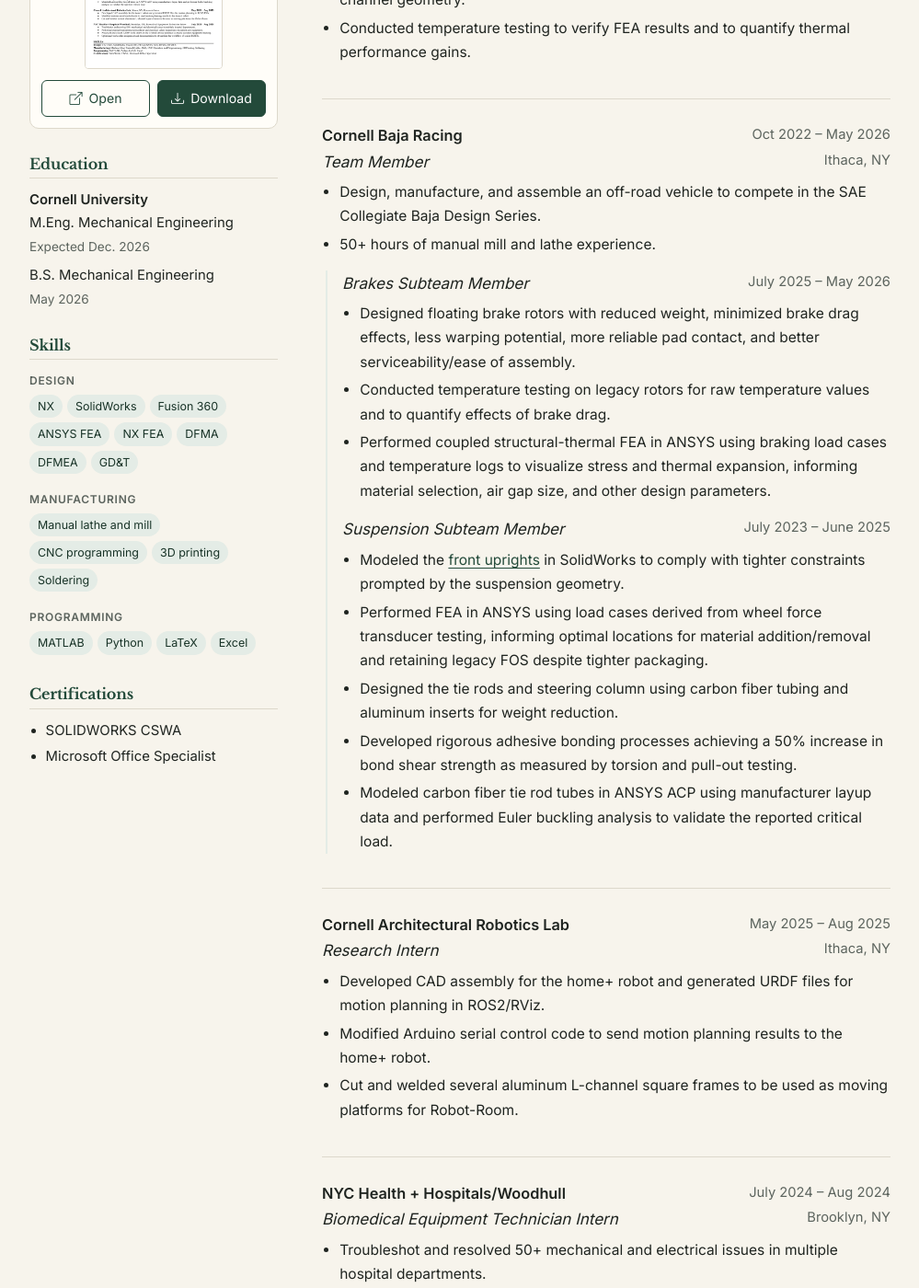
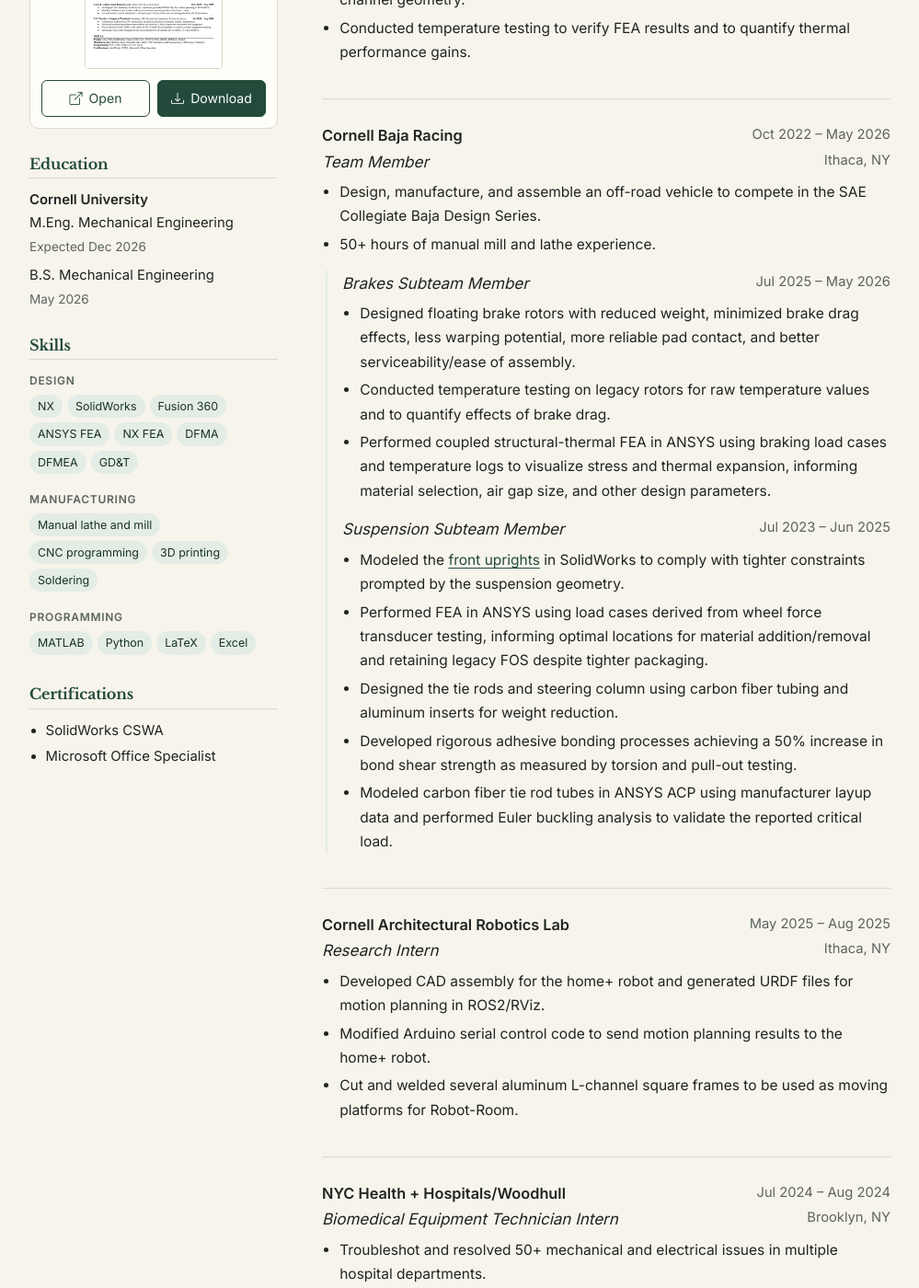
Before and after one commit to lminutello/LukasMinutello, a Jekyll site: the page built from _pages/resume.html, in a window 1280 px wide and 1400 px high, scrolled down 313 px. Shown: the whole window at 92% size, without its empty margins (140-1139 px from the left). Built offline with Jekyll 4.4.1, drawn with Linux system fonts in a browser that asks for light colours.

Commit message:
Sync resume with Google Doc; switch contact email back to Cornell
- New PDF exported from the resume doc (abbreviated months, 50+, Arduino,
  Fusion 360, GD&T, CSWA, no coursework, links to this site) and preview
- Typed resume dates/cert name match the doc
- Contact email back to lsm229@cornell.edu until graduation

Co-Authored-By: Claude Opus 5.5 <noreply@anthropic.com>
Claude-Session: https://claude.ai/code/session_01APgtAAANrpUwGP3NcpSnbC

```diff
--- a/_config.yml
+++ b/_config.yml
@@ -19,7 +19,7 @@ baseurl                  : "/LukasMinutello" # Set this to your repo name
 theme: jekyll-theme-minimal
 
 # Contact
-email: lukas.minutello@gmail.com
+email: lsm229@cornell.edu
 phone: "917-885-5603"
 resume_pdf: /assets/LukasMinutello_Resume.pdf
 linkedin: lukasminutello
--- a/_pages/resume.html
+++ b/_pages/resume.html
@@ -25,7 +25,7 @@ permalink: /resume/
     <h2>Education</h2>
     <p class="side-title">Cornell University</p>
     <p class="side-sub">M.Eng. Mechanical Engineering</p>
-    <p class="side-meta">Expected Dec. 2026</p>
+    <p class="side-meta">Expected Dec 2026</p>
     <p class="side-sub">B.S. Mechanical Engineering</p>
     <p class="side-meta">May 2026</p>
   </section>
@@ -43,7 +43,7 @@ permalink: /resume/
   <section>
     <h2>Certifications</h2>
     <ul class="side-list">
-      <li>SOLIDWORKS CSWA</li>
+      <li>SolidWorks CSWA</li>
       <li>Microsoft Office Specialist</li>
     </ul>
   </section>
@@ -72,13 +72,13 @@ permalink: /resume/
         <li>50+ hours of manual mill and lathe experience.</li>
       </ul>
       <div class="r-subroles">
-      <div class="r-role"><em>Brakes Subteam Member</em><span>July 2025 – May 2026</span></div>
+      <div class="r-role"><em>Brakes Subteam Member</em><span>Jul 2025 – May 2026</span></div>
       <ul>
         <li>Designed floating brake rotors with reduced weight, minimized brake drag effects, less warping potential, more reliable pad contact, and better serviceability/ease of assembly.</li>
         <li>Conducted temperature testing on legacy rotors for raw temperature values and to quantify effects of brake drag.</li>
         <li>Performed coupled structural-thermal FEA in ANSYS using braking load cases and temperature logs to visualize stress and thermal expansion, informing material selection, air gap size, and other design parameters.</li>
       </ul>
-      <div class="r-role"><em>Suspension Subteam Member</em><span>July 2023 – June 2025</span></div>
+      <div class="r-role"><em>Suspension Subteam Member</em><span>Jul 2023 – Jun 2025</span></div>
       <ul>
         <li>Modeled the <a href="{{ '/projects/2024-front-uprights/' | relative_url }}">front uprights</a> in SolidWorks to comply with tighter constraints prompted by the suspension geometry.</li>
         <li>Performed FEA in ANSYS using load cases derived from wheel force transducer testing, informing optimal locations for material addition/removal and retaining legacy FOS despite tighter packaging.</li>
@@ -100,7 +100,7 @@ permalink: /resume/
     </div>
 
     <div class="r-entry">
-      <div class="r-head"><strong>NYC Health + Hospitals/Woodhull</strong><span>July 2024 – Aug 2024</span></div>
+      <div class="r-head"><strong>NYC Health + Hospitals/Woodhull</strong><span>Jul 2024 – Aug 2024</span></div>
       <div class="r-sub"><em>Biomedical Equipment Technician Intern</em><span>Brooklyn, NY</span></div>
       <ul>
         <li>Troubleshot and resolved 50+ mechanical and electrical issues in multiple hospital departments.</li>
```
Also changed, not shown: assets/images/resume-preview.png, 1 other file.
